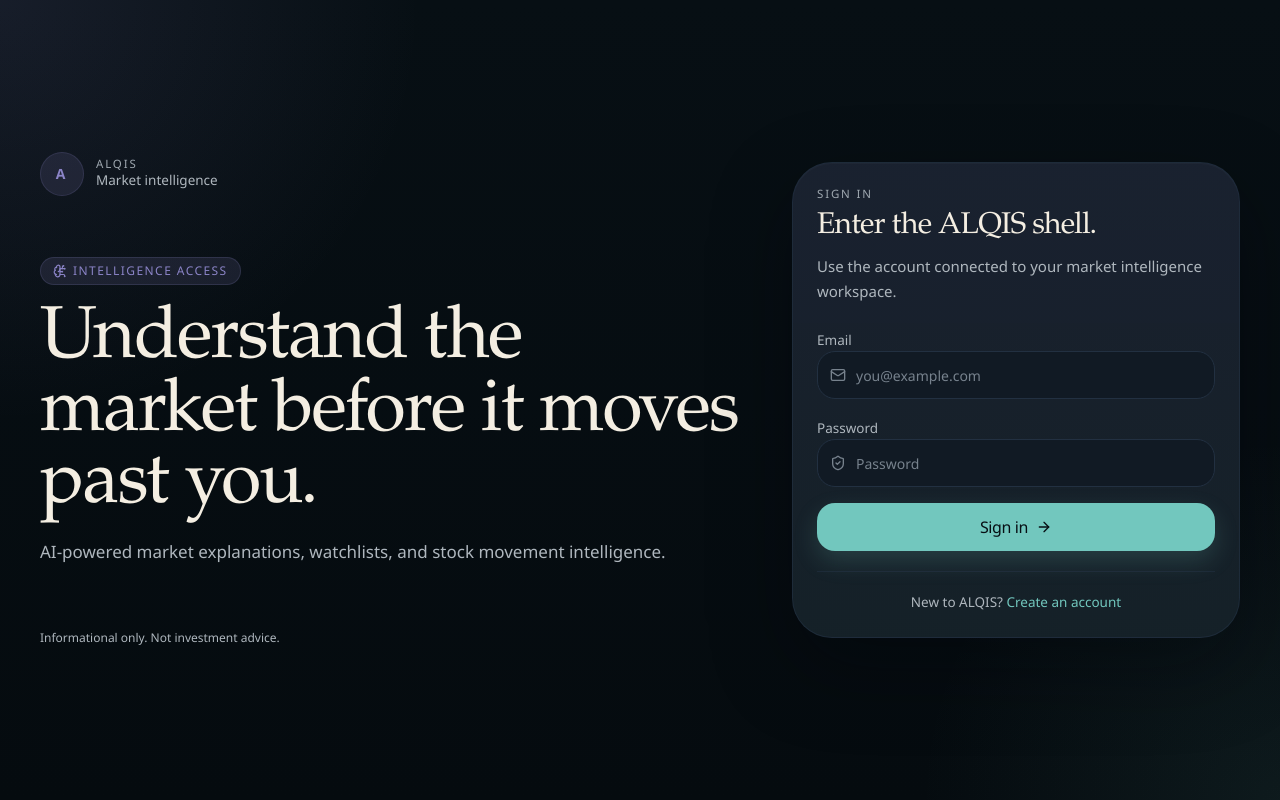
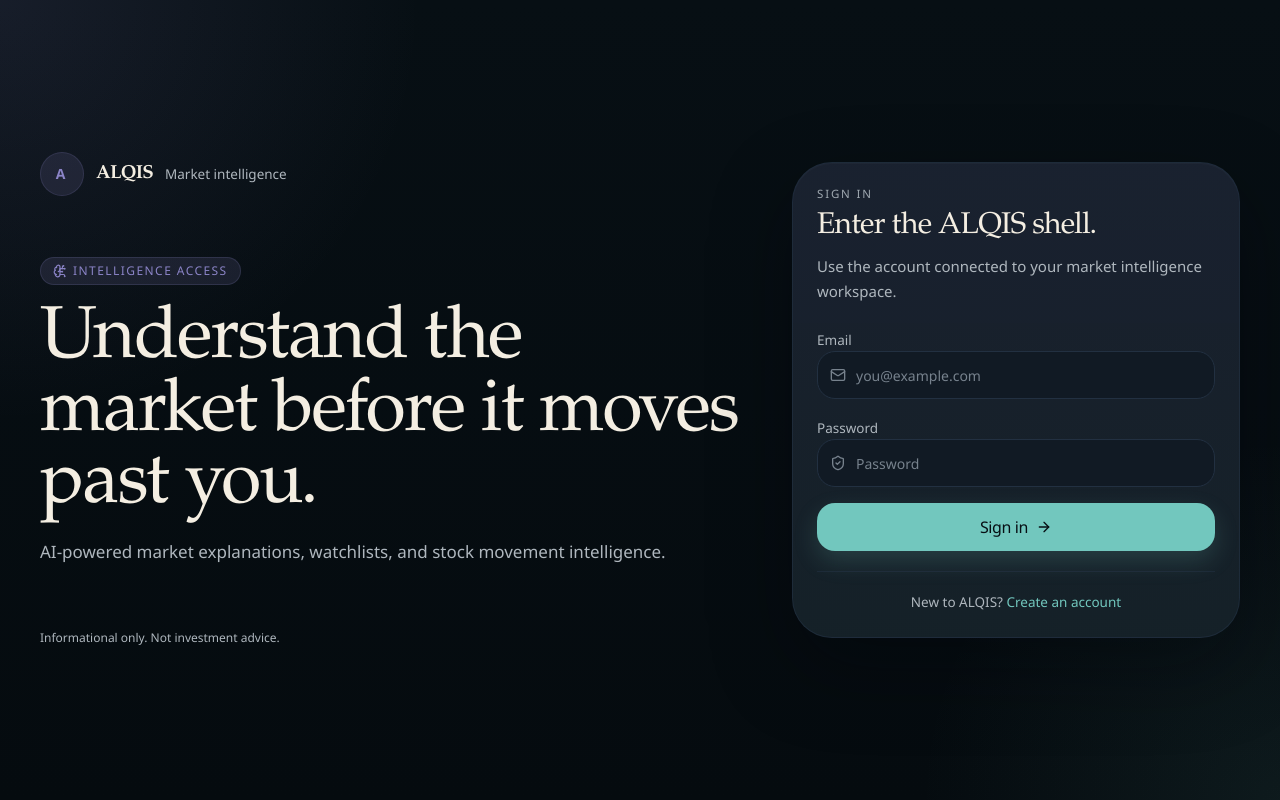
Before and after one commit to iranbecton/Alqis_stock-tracker-app, a Next.js app: page /login in a window 1280 px wide. Built offline with nearby package versions, Linux system fonts and the light colour scheme; no server answers.

Commit message:
Complete Sprint 11 brand asset infrastructure

```diff
--- a/app/dashboard/page.tsx
+++ b/app/dashboard/page.tsx
@@ -7,6 +7,7 @@
   LogOut,
   Sparkles,
 } from "lucide-react";
+import { AlqisLogo } from "@/components/brand/alqis-logo";
 import { TickerSearch } from "@/components/stocks/ticker-search";
 import { Badge } from "@/components/ui/badge";
 import { Button } from "@/components/ui/button";
@@ -56,11 +57,8 @@
       <header className="border-b border-border/70 bg-[linear-gradient(180deg,color-mix(in_srgb,var(--background)_97%,var(--surface)_3%)_0%,color-mix(in_srgb,var(--background)_88%,transparent)_100%)] backdrop-blur-xl">
         <PageContainer className="flex flex-wrap items-center justify-between gap-3 py-3 sm:gap-4 sm:py-4">
           <div className="flex items-center gap-3">
-            <div className="flex h-11 w-11 items-center justify-center rounded-[var(--radius-lg)] border border-accent-ai/16 bg-[color-mix(in_srgb,var(--accent-ai)_14%,transparent)] text-sm font-semibold tracking-[0.2em] text-accent-ai">
-              A
-            </div>
+            <AlqisLogo variant="lockup" tone="dark" size="sm" priority />
             <div>
-              <p className="section-kicker">ALQIS</p>
               <p className="text-body-sm text-ink-muted">Market intelligence workspace</p>
             </div>
           </div>
--- a/app/layout.tsx
+++ b/app/layout.tsx
@@ -1,10 +1,29 @@
-import type { Metadata } from "next";
+import type { Metadata, Viewport } from "next";
+import {
+  ALQIS_APPLE_TOUCH_ICON,
+  ALQIS_FAVICON,
+  ALQIS_ICON,
+  ALQIS_ICON_192,
+  ALQIS_ICON_512,
+} from "@/lib/brand/assets";
 import "./globals.css";
 
 export const metadata: Metadata = {
   title: "ALQIS",
-  description:
-    "ALQIS is a premium stock market intelligence app focused on AI-powered explanations, market context, and signal over noise.",
+  description: "AI-powered market intelligence that explains why stocks move.",
+  icons: {
+    icon: [
+      { url: ALQIS_FAVICON, type: "image/svg+xml" },
+      { url: ALQIS_ICON, type: "image/svg+xml" },
+      { url: ALQIS_ICON_192, sizes: "192x192", type: "image/png" },
+      { url: ALQIS_ICON_512, sizes: "512x512", type: "image/png" },
+    ],
+    apple: [{ url: ALQIS_APPLE_TOUCH_ICON, sizes: "180x180", type: "image/png" }],
+  },
+};
+
+export const viewport: Viewport = {
+  themeColor: "#070f14",
 };
 
 export default function RootLayout({
--- a/components/auth/auth-panel.tsx
+++ b/components/auth/auth-panel.tsx
@@ -8,6 +8,7 @@
   Mail,
   ShieldCheck,
 } from "lucide-react";
+import { AlqisLogo } from "@/components/brand/alqis-logo";
 import { Badge } from "@/components/ui/badge";
 import { Button } from "@/components/ui/button";
 import { Input } from "@/components/ui/input";
@@ -35,11 +36,8 @@
       <div className="mx-auto grid min-h-dvh w-full max-w-[88rem] gap-5 px-4 py-4 sm:px-8 sm:py-6 lg:grid-cols-[minmax(0,1fr)_28rem] lg:items-center lg:gap-12 lg:px-10">
         <section className="flex min-h-0 flex-col justify-between gap-8 py-3 sm:min-h-[42vh] sm:py-6 lg:min-h-[34rem]">
           <div className="flex items-center gap-3">
-            <div className="flex h-11 w-11 items-center justify-center rounded-[var(--radius-lg)] border border-accent-ai/16 bg-[color-mix(in_srgb,var(--accent-ai)_14%,transparent)] text-sm font-semibold tracking-[0.2em] text-accent-ai">
-              A
-            </div>
+            <AlqisLogo variant="lockup" tone="dark" size="md" priority />
             <div>
-              <p className="section-kicker">ALQIS</p>
               <p className="text-body-sm text-ink-muted">Market intelligence</p>
             </div>
           </div>
--- /dev/null
+++ b/components/brand/alqis-logo.tsx
@@ -0,0 +1,162 @@
+import Image from "next/image";
+import { existsSync } from "node:fs";
+import { join } from "node:path";
+import {
+  ALQIS_ICON,
+  ALQIS_ICON_DARK,
+  ALQIS_ICON_LIGHT,
+  ALQIS_LOCKUP,
+  ALQIS_WORDMARK,
+  ALQIS_WORDMARK_DARK,
+  ALQIS_WORDMARK_LIGHT,
+} from "@/lib/brand/assets";
+import { cn } from "@/lib/utils";
+
+type AlqisLogoProps = {
+  variant?: "wordmark" | "icon" | "lockup";
+  tone?: "dark" | "light";
+  size?: "sm" | "md" | "lg";
+  className?: string;
+  priority?: boolean;
+};
+
+const sizeClasses = {
+  sm: {
+    icon: "h-9 w-9",
+    wordmark: "h-9",
+    lockup: "h-9",
+    text: "text-[1.05rem]",
+  },
+  md: {
+    icon: "h-11 w-11",
+    wordmark: "h-11",
+    lockup: "h-11",
+    text: "text-[1.18rem]",
+  },
+  lg: {
+    icon: "h-14 w-14",
+    wordmark: "h-14",
+    lockup: "h-14",
+    text: "text-[1.4rem]",
+  },
+} as const;
+
+const assetDimensions = {
+  icon: { width: 56, height: 56 },
+  wordmark: { width: 164, height: 56 },
+  lockup: { width: 216, height: 56 },
+} as const;
+
+function getAssetPath(variant: NonNullable<AlqisLogoProps["variant"]>, tone: NonNullable<AlqisLogoProps["tone"]>) {
+  if (variant === "icon") {
+    return firstExistingAsset(tone === "dark" ? ALQIS_ICON_DARK : ALQIS_ICON_LIGHT, ALQIS_ICON);
+  }
+
+  if (variant === "wordmark") {
+    return firstExistingAsset(
+      tone === "dark" ? ALQIS_WORDMARK_DARK : ALQIS_WORDMARK_LIGHT,
+      ALQIS_WORDMARK
+    );
+  }
+
+  return firstExistingAsset(ALQIS_LOCKUP);
+}
+
+function firstExistingAsset(...paths: string[]) {
+  return paths.find((path) => existsSync(join(process.cwd(), "public", path.replace(/^\//, ""))));
+}
+
+export function AlqisLogo({
+  variant = "lockup",
+  tone = "dark",
+  size = "md",
+  className,
+  priority = false,
+}: AlqisLogoProps) {
+  const assetPath = getAssetPath(variant, tone);
+  const dimensions = assetDimensions[variant];
+
+  if (assetPath) {
+    return (
+      <Image
+        src={assetPath}
+        alt="ALQIS"
+        width={dimensions.width}
+        height={dimensions.height}
+        priority={priority}
+        className={cn("block w-auto object-contain", sizeClasses[size][variant], className)}
+      />
+    );
+  }
+
+  if (variant === "icon") {
+    return <FallbackIcon tone={tone} size={size} className={className} />;
+  }
+
+  if (variant === "wordmark") {
+    return <FallbackWordmark tone={tone} size={size} className={className} />;
+  }
+
+  return (
+    <div
+      className={cn("inline-flex items-center gap-3", className)}
+      aria-label="ALQIS"
+      role="img"
+    >
+      <FallbackIcon tone={tone} size={size} />
+      <FallbackWordmark tone={tone} size={size} />
+    </div>
+  );
+}
+
+function FallbackIcon({
+  tone,
+  size,
+  className,
+}: {
+  tone: NonNullable<AlqisLogoProps["tone"]>;
+  size: NonNullable<AlqisLogoProps["size"]>;
+  className?: string;
+}) {
+  return (
+    <span
+      aria-label="ALQIS"
+      role="img"
+      className={cn(
+        "inline-flex shrink-0 items-center justify-center rounded-[var(--radius-lg)] border text-sm font-semibold tracking-[0.2em]",
+        tone === "dark"
+          ? "border-accent-ai/16 bg-[color-mix(in_srgb,var(--accent-ai)_14%,transparent)] text-accent-ai"
+          : "border-border/60 bg-surface/70 text-ink",
+        sizeClasses[size].icon,
+        className
+      )}
+    >
+      A
+    </span>
+  );
+}
+
+function FallbackWordmark({
+  tone,
+  size,
+  className,
+}: {
+  tone: NonNullable<AlqisLogoProps["tone"]>;
+  size: NonNullable<AlqisLogoProps["size"]>;
+  className?: string;
+}) {
+  return (
+    <span
+      aria-label="ALQIS"
+      role="img"
+      className={cn(
+        "inline-flex items-center font-serif font-semibold leading-none tracking-[-0.04em]",
+        tone === "dark" ? "text-ink" : "text-bg",
+        sizeClasses[size].text,
+        className
+      )}
+    >
+      ALQIS
+    </span>
+  );
+}
--- a/components/stock-detail/stock-detail-page.tsx
+++ b/components/stock-detail/stock-detail-page.tsx
@@ -1,6 +1,7 @@
 import type { ReactNode } from "react";
 import { AlertTriangle, Newspaper, Radar, Scale, TrendingUp } from "lucide-react";
 import { SparklineChart } from "@/components/alqis/price-line-chart";
+import { AlqisLogo } from "@/components/brand/alqis-logo";
 import { Badge } from "@/components/ui/badge";
 import {
   Card,
@@ -1370,11 +1371,8 @@
     <header className="relative z-10 border-b border-border/70 bg-[linear-gradient(180deg,color-mix(in_srgb,var(--background)_97%,var(--surface)_3%)_0%,color-mix(in_srgb,var(--background)_88%,transparent)_100%)] shadow-[0_10px_30px_rgba(2,6,10,0.12)]">
       <PageContainer className="flex flex-wrap items-center justify-between gap-3 py-3 sm:gap-4 sm:py-4">
         <div className="flex items-center gap-3">
-          <div className="flex h-11 w-11 items-center justify-center rounded-[var(--radius-lg)] border border-accent-ai/16 bg-[color-mix(in_srgb,var(--accent-ai)_14%,transparent)] text-sm font-semibold tracking-[0.2em] text-accent-ai">
-            A
-          </div>
+          <AlqisLogo variant="lockup" tone="dark" size="sm" priority />
           <div>
-            <p className="section-kicker">ALQIS</p>
             <p className="text-body-sm text-ink-muted">Market intelligence screen</p>
           </div>
         </div>
--- /dev/null
+++ b/lib/brand/assets.ts
@@ -0,0 +1,12 @@
+export const ALQIS_WORDMARK = "/brand/alqis-wordmark.svg";
+export const ALQIS_ICON = "/brand/alqis-icon.svg";
+export const ALQIS_LOCKUP = "/brand/alqis-lockup.svg";
+export const ALQIS_FAVICON = "/brand/alqis-favicon.svg";
+export const ALQIS_ICON_192 = "/brand/icons/icon-192.png";
+export const ALQIS_ICON_512 = "/brand/icons/icon-512.png";
+export const ALQIS_APPLE_TOUCH_ICON = "/brand/icons/apple-touch-icon.png";
+
+export const ALQIS_WORDMARK_DARK = "/brand/alqis-wordmark-dark.svg";
+export const ALQIS_WORDMARK_LIGHT = "/brand/alqis-wordmark-light.svg";
+export const ALQIS_ICON_DARK = "/brand/alqis-icon-dark.svg";
+export const ALQIS_ICON_LIGHT = "/brand/alqis-icon-light.svg";
```
Also changed, not shown: public/brand/README.md (added).
